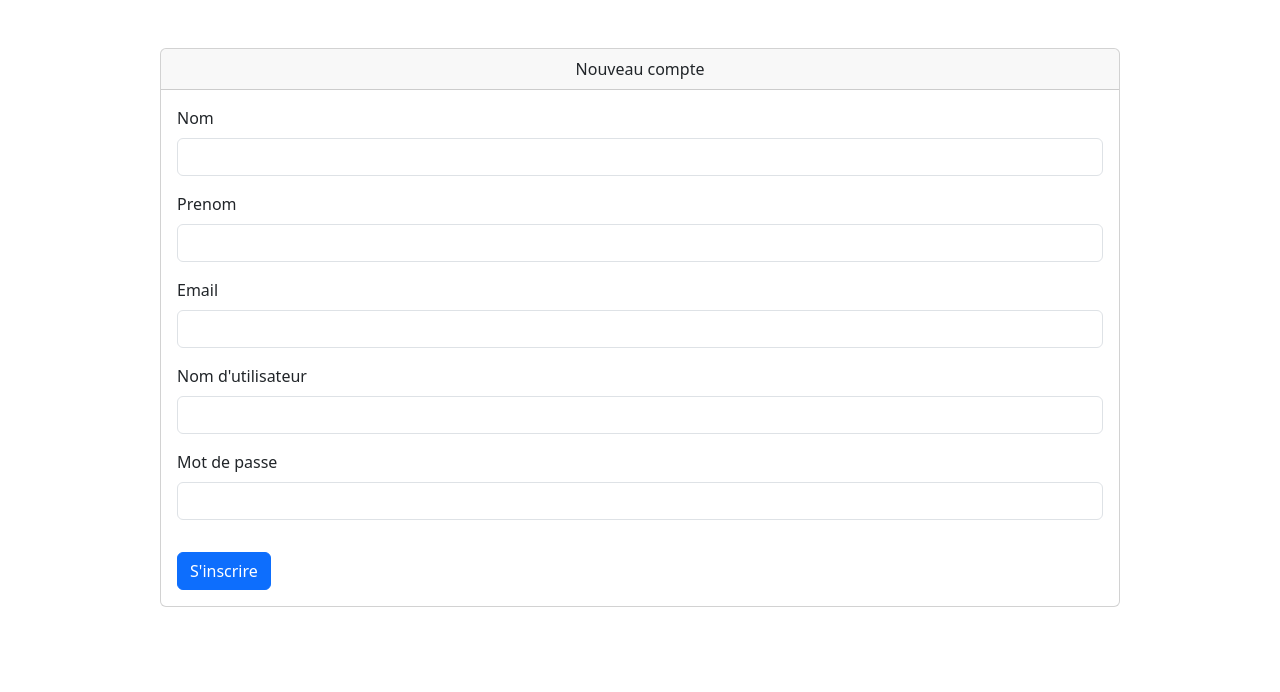
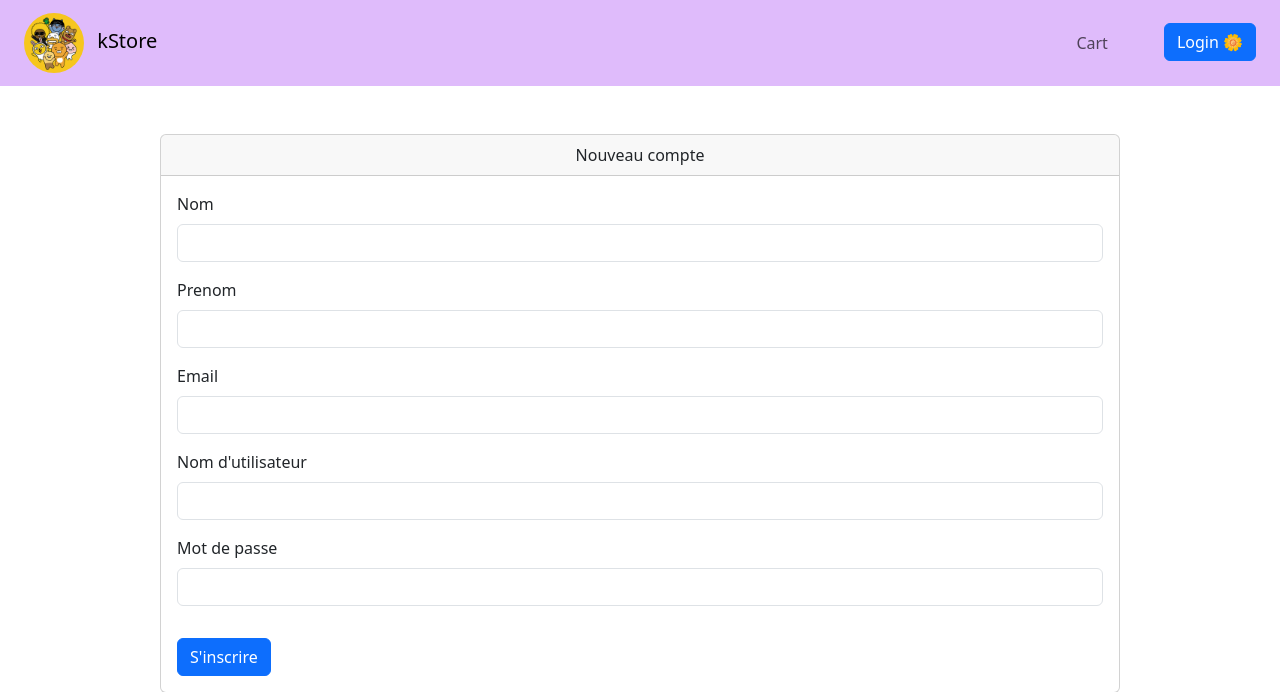
Before and after one commit to mightymoll/kStore, a PHP site: page /createUser.php in a window 1280 px wide. Shown: the top 692 px of the page. Run offline with PHP 8.4, Linux system fonts and the light colour scheme.

Commit message:
header & logout
 - logout.php : function to close user session with session_destroy()
- header.php : site header with login/logout button
    - function checks if a session is open or not (open → logout, !open → login)
    - goes to login.php page or runs logout.php function
    - function checks if user has a ‘role’ admin, shows link to ‘Gestion Product’ page if true

```diff
--- a/auth.php
+++ b/auth.php
@@ -20,9 +20,8 @@ $user = array_unique($ps->fetch());
 if (isset($user)) {
   session_start();
   $_SESSION["PROFILE"] = $user;
-  // for TESTING
-  var_dump($user);
-  // TO DO: redirect to product page
+  // for TESTING : var_dump($user);
+  header("location: products.php");
 } else {
   header("location: login.php");
 }
--- a/createProduct.php
+++ b/createProduct.php
@@ -18,7 +18,7 @@ require_once('security.php');
 
 <body>
   <header class="mb-5">
-    <!-- TO DO: create & import header -->
+    <?php require_once('header.php'); ?>
   </header>
 
   <!-- card class from bootstrap -->
--- a/createUser.php
+++ b/createUser.php
@@ -11,7 +11,7 @@
 
 <body>
   <header class="mb-5">
-    <!-- TO DO: create & import header -->
+    <?php require_once('header.php'); ?>
   </header>
 
   <!-- card class from bootstrap -->
--- /dev/null
+++ b/header.php
@@ -0,0 +1,40 @@
+<nav class="navbar navbar-expand-lg navbar-light" style="background-color: #dfbbfb">
+  <div class="container-fluid px-4">
+    <a class="navbar-brand" href="products.php">
+      <img src="./images/Kakaofriends.png" alt="" height='60' class="d-inline-block align-text-middle me-2 rounded-circle">
+      kStore
+    </a>
+    <div class="collapse navbar-collapse">
+      <ul class="navbar-nav ms-auto">
+        <li class="nav-item">
+          <a class="nav-link" href="#">Cart</a>
+        </li>
+        <!-- only shown if 'ADMIN' logged in -->
+        <li class="nav-item">
+          <?php
+          if (isset($_SESSION['PROFILE']) && $_SESSION['PROFILE']['role'] == 'ADMIN') {
+            // to do :  gestion product.php
+            echo "<a class='nav-link' href='#'>Gestion Produit</a>";
+          } ?>
+        </li>
+        <!-- button for login/logout -->
+        <li class="nav-item">
+          <?php
+          // no session profile? show 'Login'
+          if (!isset($_SESSION['PROFILE'])) { ?>
+            <a href='login.php' class='btn btn-primary ms-5'>Login 🌼</a>
+          <?php }
+          // if session has a profile and role is admin, show 'Logout ADMIN'
+          else if (isset($_SESSION['PROFILE']) && $_SESSION['PROFILE']['role'] == 'ADMIN') { ?>
+            <a href='logout.php' class='btn btn-outline-primary ms-5'><?php echo "Logout " . $_SESSION['PROFILE']['role']; ?></a>
+          <?php }
+          // if profile is NOT admin, show 'Logout'
+          else { ?>
+            <a href='logout.php' class='btn btn-outline-primary ms-5'>Logout</a>
+          <?php }
+          ?>
+        </li>
+      </ul>
+    </div>
+  </div>
+</nav>
--- /dev/null
+++ b/logout.php
@@ -0,0 +1,6 @@
+<?php
+
+session_start();
+// if user is logged in, end session with session_destroy();
+session_destroy();
+header("location: products.php");
--- a/products.php
+++ b/products.php
@@ -28,7 +28,7 @@ $ps->execute();
 
 <body>
   <header class="mb-5">
-    <!-- TO DO: create & import header -->
+    <?php require_once('header.php'); ?>
   </header>
   <section>
     <h2>Products</h2>
```
Also changed, not shown: images/Kakaofriends.png (added).
